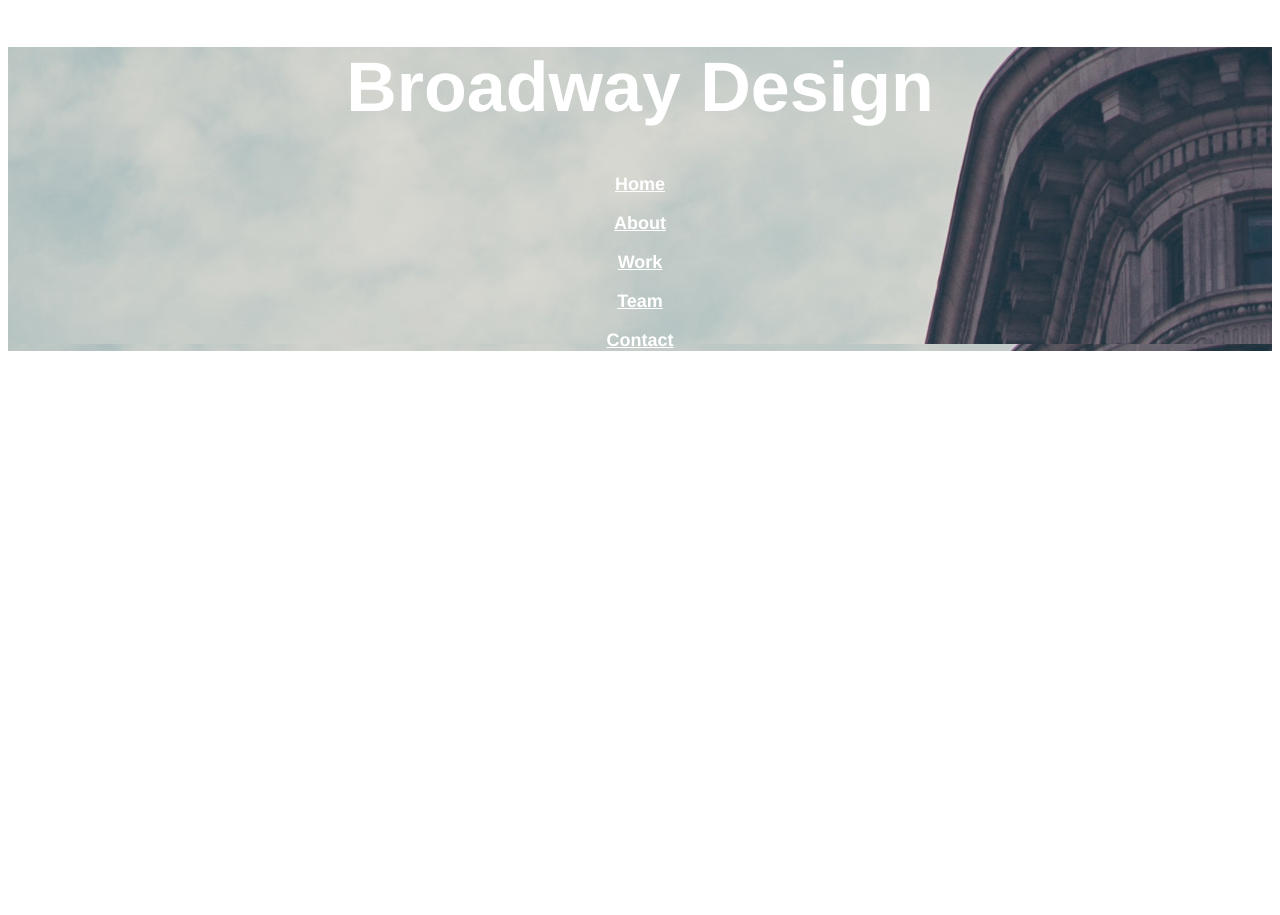
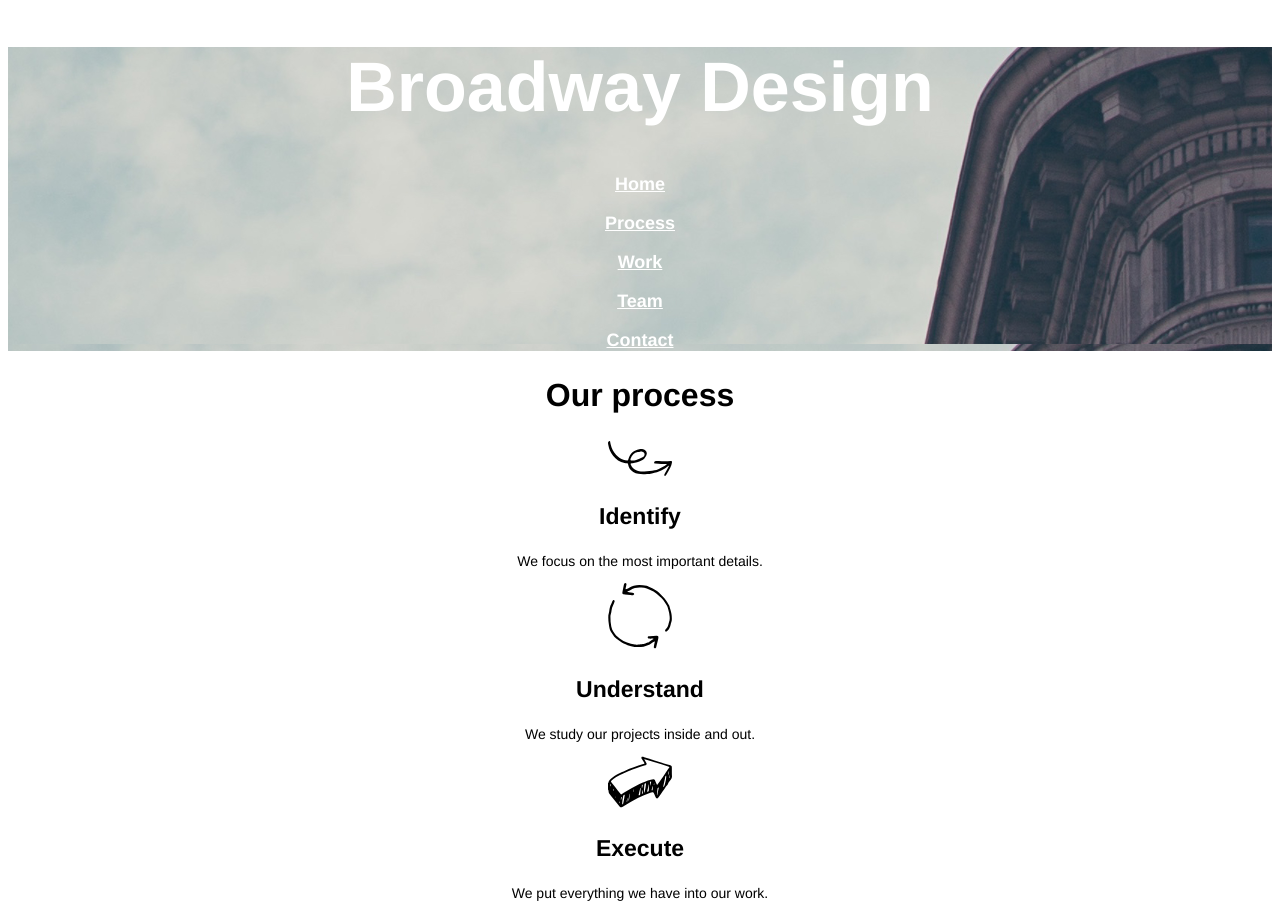
Before and after one commit to wellschildress/Broadway, a plain HTML site: page index.html in a window 1280 px wide. Before the commit the page ends 800 px from the top, so only its background shows below. Drawn offline with Linux system fonts and the light colour scheme.

Commit message:
Add process section

```diff
--- a/index.html
+++ b/index.html
@@ -10,11 +10,22 @@
       <h1>Broadway Design</h1>
       <div class="links">
         <p><a href="#">Home</a></p>
-        <p><a href="#">About</a></p>
+        <p><a href="#process">Process</a></p>
         <p><a href="#">Work</a></p>
         <p><a href="#">Team</a></p>
         <p><a href="#">Contact</a></p>
       </div>
     </div>
+
+    <h2 id="process">Our process</h2>
+    <img src="resources/icons/identify.svg" alt="Swirly Arrow">
+    <h3>Identify</h3>
+    <p class="points">We focus on the most important details.</p>
+    <img src="resources/icons/understand.svg" alt="Circular Arrows">
+    <h3>Understand</h3>
+    <p class="points">We study our projects inside and out.</p>
+    <img src="resources/icons/execute.svg" alt="Left to Right Arrow">
+    <h3>Execute</h3>
+    <p class="points">We put everything we have into our work.</p>
   </body>
 </html>
--- a/resources/style.css
+++ b/resources/style.css
@@ -2,7 +2,7 @@ body {
   font-family: Helvetica, sans-serif;
   text-align: center;
 }
-
+/* HEADER*/
 h1 {
   font-size: 70px;
   font-weight: bold;
@@ -23,3 +23,19 @@ a {
   background-image: url("../resources/images/the-flatiron-building.png");
   background-color: black; /*if image isn't used */
 }
+
+/*KEY POINTS*/
+
+h2 {
+  font-size: 32px;
+  font-weight: bold;
+}
+
+h3 {
+  font-size: 23px;
+  font-weight: bold;
+}
+
+.points {
+  font-size: 14px;
+}
```
